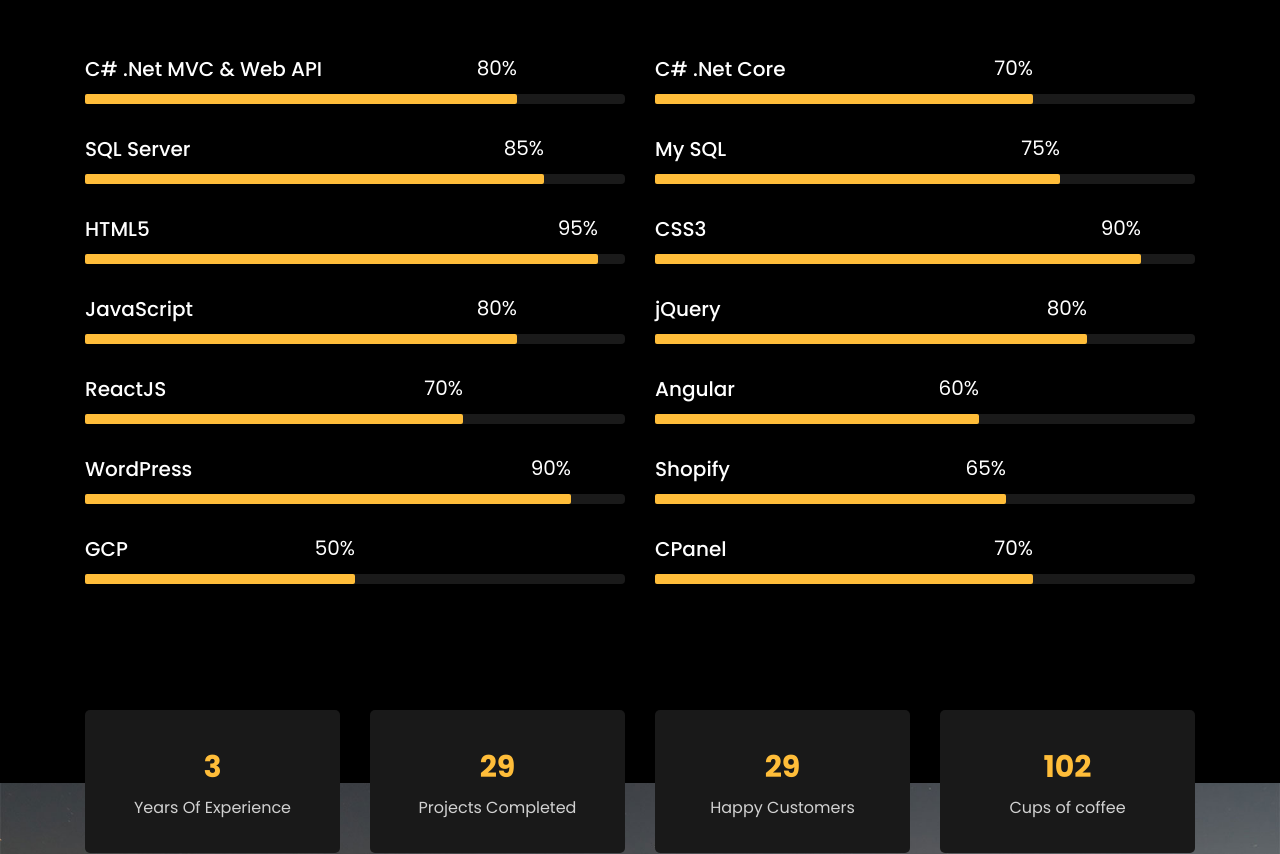
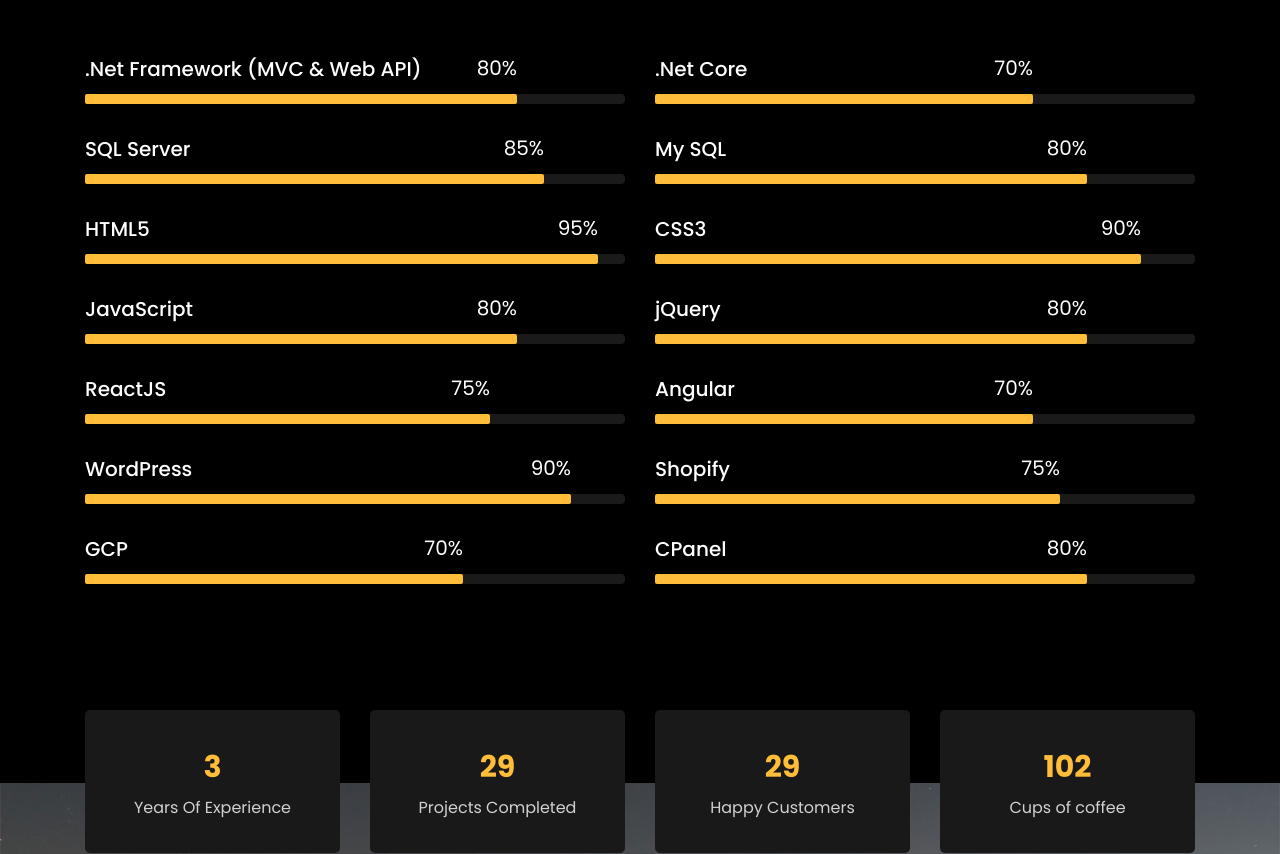
Before and after one commit to khanibrahim/khanibrahim.github.io, a plain HTML site: page index.html in a window 1280 px wide. Shown: the part 3872-4726 px from the top of the page. Drawn offline with Linux system fonts and the light colour scheme; animation ran at ten frames a second; files whose address does not match are found by name.

Commit message:
Update index.html

```diff
--- a/index.html
+++ b/index.html
@@ -339,7 +339,7 @@
             <div class="row">
                 <div class="col-md-6 animate-box">
                     <div class="progress-wrap ftco-animate">
-                        <h3>C# .Net MVC & Web API</h3>
+                        <h3>.Net Framework (MVC & Web API)</h3>
                         <div class="progress">
                             <div class="progress-bar color-1" role="progressbar" aria-valuenow="80" aria-valuemin="0" aria-valuemax="100" style="width:80%">
                                 <span>80%</span>
@@ -349,7 +349,7 @@
                 </div>
 		<div class="col-md-6 animate-box">
                     <div class="progress-wrap ftco-animate">
-                        <h3>C# .Net Core</h3>
+                        <h3>.Net Core</h3>
                         <div class="progress">
                             <div class="progress-bar color-1" role="progressbar" aria-valuenow="70" aria-valuemin="0" aria-valuemax="100" style="width:70%">
                                 <span>70%</span>
@@ -371,8 +371,8 @@
                     <div class="progress-wrap ftco-animate">
                         <h3>My SQL</h3>
                         <div class="progress">
-                            <div class="progress-bar color-2" role="progressbar" aria-valuenow="75" aria-valuemin="0" aria-valuemax="100" style="width:75%">
-                                <span>75%</span>
+                            <div class="progress-bar color-2" role="progressbar" aria-valuenow="80" aria-valuemin="0" aria-valuemax="100" style="width:80%">
+                                <span>80%</span>
                             </div>
                         </div>
                     </div>
@@ -421,8 +421,8 @@
                     <div class="progress-wrap ftco-animate">
                         <h3>ReactJS</h3>
                         <div class="progress">
-                            <div class="progress-bar color-6" role="progressbar" aria-valuenow="70" aria-valuemin="0" aria-valuemax="100" style="width:70%">
-                                <span>70%</span>
+                            <div class="progress-bar color-6" role="progressbar" aria-valuenow="75" aria-valuemin="0" aria-valuemax="100" style="width:75%">
+                                <span>75%</span>
                             </div>
                         </div>
                     </div>
@@ -431,8 +431,8 @@
                     <div class="progress-wrap ftco-animate">
                         <h3>Angular</h3>
                         <div class="progress">
-                            <div class="progress-bar color-6" role="progressbar" aria-valuenow="60" aria-valuemin="0" aria-valuemax="100" style="width:60%">
-                                <span>60%</span>
+                            <div class="progress-bar color-6" role="progressbar" aria-valuenow="70" aria-valuemin="0" aria-valuemax="100" style="width:70%">
+                                <span>70%</span>
                             </div>
                         </div>
                     </div>
@@ -451,8 +451,8 @@
                     <div class="progress-wrap ftco-animate">
                         <h3>Shopify</h3>
                         <div class="progress">
-                            <div class="progress-bar color-6" role="progressbar" aria-valuenow="65" aria-valuemin="0" aria-valuemax="100" style="width:65%">
-                                <span>65%</span>
+                            <div class="progress-bar color-6" role="progressbar" aria-valuenow="75" aria-valuemin="0" aria-valuemax="100" style="width:75%">
+                                <span>75%</span>
                             </div>
                         </div>
                     </div>
@@ -461,8 +461,8 @@
                     <div class="progress-wrap ftco-animate">
                         <h3>GCP</h3>
                         <div class="progress">
-                            <div class="progress-bar color-1" role="progressbar" aria-valuenow="50" aria-valuemin="0" aria-valuemax="100" style="width:50%">
-                                <span>50%</span>
+                            <div class="progress-bar color-1" role="progressbar" aria-valuenow="50" aria-valuemin="0" aria-valuemax="100" style="width:70%">
+                                <span>70%</span>
                             </div>
                         </div>
                     </div>
@@ -471,8 +471,8 @@
                     <div class="progress-wrap ftco-animate">
                         <h3>CPanel</h3>
                         <div class="progress">
-                            <div class="progress-bar color-1" role="progressbar" aria-valuenow="70" aria-valuemin="0" aria-valuemax="100" style="width:70%">
-                                <span>70%</span>
+                            <div class="progress-bar color-1" role="progressbar" aria-valuenow="80" aria-valuemin="0" aria-valuemax="100" style="width:80%">
+                                <span>80%</span>
                             </div>
                         </div>
                     </div>
```
